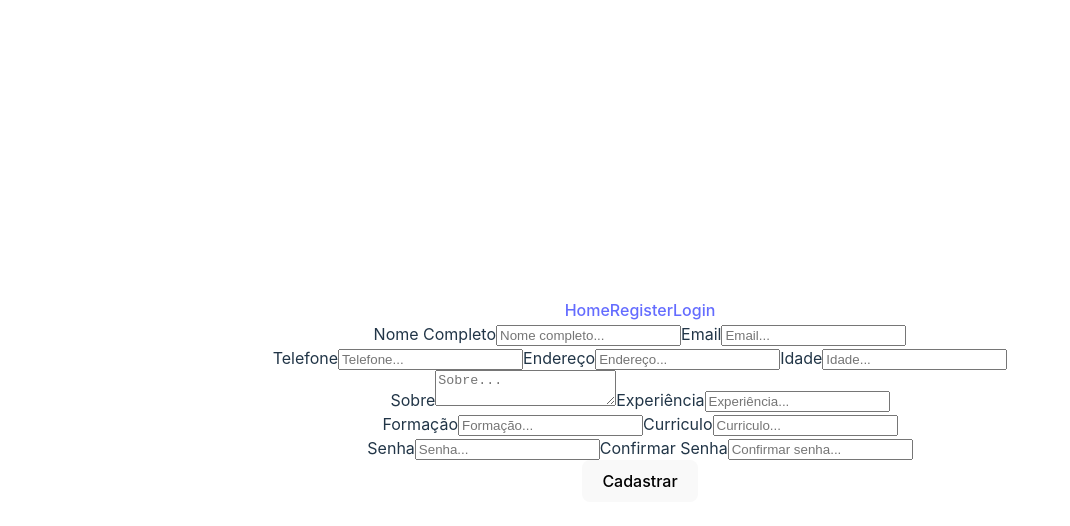
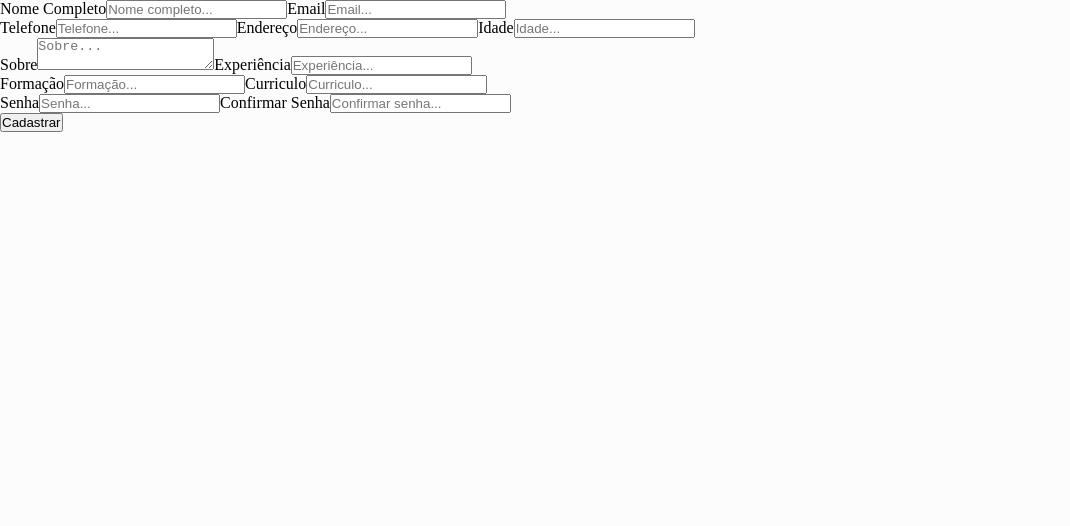
Before and after one commit to ruanvictordev/opus, a React (Vite) app in the folder client/: page /register in a window 1280 px wide. Shown: the top 526 px of the page, without its empty margins (0-1070 px from the left). Built offline with nearby package versions, Linux system fonts and the light colour scheme; no server answers.

Commit message:
:twisted_rightwards_arrows: [MERGE] Merge Bruno Lima Updates.

```diff
--- a/client/src/App.tsx
+++ b/client/src/App.tsx
@@ -1,30 +1,18 @@
-import './App.css';
-import { Routes, Route } from 'react-router-dom';
-import axios from 'axios';
-import { Toaster } from 'react-hot-toast';
-import { CandidateContextProvider } from '../context/candidateContext';
-import Navbar from './components/Navbar';
-import Home from './pages/Home';
-import Register from './pages/RegisterCandidate';
-import Login from './pages/Login';
-import Candidate from './pages/Candidate';
-
-axios.defaults.baseURL = 'http://localhost:8000';
-axios.defaults.withCredentials = true;
+import { Routes, Route } from "react-router-dom";
+import Home from "./pages/Home/Home";
+import Register from "./pages/Resgiter/Resgiter";
+import Login from "./pages/Login/Login";
 
 function App() {
-    return (
-        <CandidateContextProvider>
-            <Navbar />
-            <Toaster position='top-center' toastOptions={{ duration: 2000 }} />
-            <Routes>
-                <Route path='/' element={<Home />} />
-                <Route path='/register' element={<Register />} />
-                <Route path='/login' element={<Login />} />
-                <Route path='/candidate' element={<Candidate />} />
-            </Routes>
-        </CandidateContextProvider>
-    );
+  return (
+    <>
+      <Routes>
+        <Route path="/" element={<Home />} />
+        <Route path="/register" element={<Register />} />
+        <Route path="/login" element={<Login />} />
+      </Routes>
+    </>
+  );
 }
 
 export default App;
--- a/client/src/main.tsx
+++ b/client/src/main.tsx
@@ -1,13 +1,14 @@
-import React from 'react'
-import ReactDOM from 'react-dom/client'
-import App from './App.tsx'
-import './index.css'
-import { BrowserRouter as Router } from 'react-router-dom'
+import React from "react";
+import ReactDOM from "react-dom/client";
+import App from "./App.tsx";
+import { BrowserRouter as Router } from "react-router-dom";
+import { GlobalStyles } from "./styles/globalStyles.ts";
 
-ReactDOM.createRoot(document.getElementById('root')!).render(
+ReactDOM.createRoot(document.getElementById("root")!).render(
   <React.StrictMode>
     <Router>
       <App />
+      <GlobalStyles />
     </Router>
-  </React.StrictMode>,
-)
+  </React.StrictMode>
+);
--- a/client/src/pages/Candidate.tsx
+++ /dev/null
@@ -1,29 +0,0 @@
-import React, { useContext } from 'react';
-import { CandidateContext } from '../../context/candidateContext';
-
-interface Candidate {
-    name: string;
-    // Adicione outras propriedades que seu candidato possa ter
-}
-
-interface CandidateContextType {
-    candidate: Candidate | null;
-    setCandidate: React.Dispatch<React.SetStateAction<Candidate | null>>;
-}
-
-export default function Candidate() {
-    const context = useContext(CandidateContext) as CandidateContextType;
-
-    if (!context.candidate) {
-        return <div>Carregando...</div>;
-    }
-
-    const { candidate } = context;
-
-    return (
-        <div>
-            <h1>Perfil</h1>
-            {!!candidate && (<h2>Olá, {candidate.name}!</h2>)}
-        </div>
-    );
-}
--- a/client/src/pages/Home.tsx
+++ /dev/null
@@ -1,7 +0,0 @@
-import React from 'react'
-
-export default function Home() {
-  return (
-    <div>Home</div>
-  )
-}
--- /dev/null
+++ b/client/src/pages/Home/Home.tsx
@@ -0,0 +1,9 @@
+import Navbar from "../../components/Navbar";
+
+export default function Home() {
+  return (
+    <>
+      <Navbar />
+    </>
+  );
+}
--- /dev/null
+++ b/client/src/pages/Home/styles.ts
@@ -0,0 +1 @@
+import Styled from "styled-components";
--- a/client/src/pages/Login.tsx
+++ /dev/null
@@ -1,44 +0,0 @@
-import React, { useState } from 'react';
-import axios from 'axios';
-import toast from 'react-hot-toast';
-import { useNavigate } from 'react-router-dom';
-
-export default function Login() {
-  const navigate = useNavigate()
-  const [data, setData] = useState({
-    email: '',
-    password: ''
-  })
-
-  const loginUser = async (e: { preventDefault: () => void; }) =>{
-    e.preventDefault();
-    const {email, password} = data
-    try {
-      const {data} = await axios.post('/login', {
-        email,
-        password
-      });
-      if(data.error){
-        toast.error(data.error)
-      } else{
-        setData({email: '', password: ''})
-        toast.success('Login com sucesso. Bem Vindo!')
-        navigate('/candidate')
-      }
-    } catch (error) {
-
-    }
-  }
-
-  return (
-    <div>
-        <form onSubmit={loginUser}>
-            <label>Email</label>
-            <input type="text" id='email' placeholder='Email...' value={data.email} onChange={(e) => setData({...data, email: e.target.value} )}/><br />
-            <label>Senha</label>
-            <input type="text" id='password' placeholder='Senha...' value={data.password} onChange={(e) => setData({...data, password: e.target.value} )}/><br />
-            <button type='submit'>Logar</button>
-        </form>
-    </div>
-  )
-}
--- /dev/null
+++ b/client/src/pages/Login/Login.tsx
@@ -0,0 +1,19 @@
+import React from 'react'
+
+export default function Login() {
+  const loginUser = (e: { preventDefault: () => void; }) =>{
+    e.preventDefault();
+  }
+
+  return (
+    <div>
+        <form onSubmit={loginUser}>
+            <label>Email</label>
+            <input type="text" id='email' placeholder='Email...'/><br />
+            <label>Senha</label>
+            <input type="text" id='password' placeholder='Senha...'/><br />
+            <button type='submit'>Logar</button>
+        </form>
+    </div>
+  )
+}
--- a/client/src/pages/RegisterCandidate.tsx
+++ /dev/null
@@ -1,80 +0,0 @@
-import React, { useState } from 'react'
-import axios from 'axios';
-import {toast} from 'react-hot-toast'
-import { useNavigate } from 'react-router-dom';
-
-export default function RegisterCandidate() {
-    const navigate = useNavigate();
-    const [data, setData] = useState({
-        name: '',
-        email: '',
-        phone: '',
-        address: '',
-        age: '',
-        about: '',
-        experience: '',
-        formation: '',
-        curriculum: '',
-        password: '',
-        confirmPasword: ''
-    })
-
-    const registerCandidate = async (e: { preventDefault: () => void; }) => {
-        e.preventDefault();
-        const {name, email, phone, address, age, about, experience, formation, curriculum, password} = data
-        try {
-            const {data} = await axios.post('/register', {name, email, phone, address, age, about, experience, formation, curriculum, password});
-            if(data.error){
-                toast.error(data.error);
-            } else{
-                setData({
-                    name: '',
-                    email: '',
-                    phone: '',
-                    address: '',
-                    age: '',
-                    about: '',
-                    experience: '',
-                    formation: '',
-                    curriculum: '',
-                    password: '',
-                    confirmPasword: ''
-                });
-                toast.success('Register Successfuly.');
-                navigate('/login')
-            }
-        } catch (error) {
-            console.log(error);
-        }
-    }
-
-    return (
-    <div>
-        <form onSubmit={registerCandidate}>
-            <label>Nome Completo</label>
-            <input type="text" id='name' placeholder='Nome completo...' value={data.name} onChange={(e) => setData({...data, name: e.target.value} )}/>
-            <label>Email</label>
-            <input type="text" id='email' placeholder='Email...' value={data.email} onChange={(e) => setData({...data, email: e.target.value} )}/><br></br>
-            <label>Telefone</label>
-            <input type="text" id='phone' placeholder='Telefone...' value={data.phone} onChange={(e) => setData({...data, phone: e.target.value} )}/>
-            <label>Endereço</label>
-            <input type="text" id='address' placeholder='Endereço...' value={data.address} onChange={(e) => setData({...data, address: e.target.value} )}/>
-            <label>Idade</label>
-            <input type="text" id='age' placeholder='Idade...' value={data.age} onChange={(e) => setData({...data, age: e.target.value} )}/><br></br>
-            <label>Sobre</label>
-            <textarea name="about" id="about" placeholder='Sobre...' value={data.about} onChange={(e) => setData({...data, about: e.target.value} )}></textarea>
-            <label>Experiência</label>
-            <input type="text" id='experience' placeholder='Experiência...' value={data.experience} onChange={(e) => setData({...data, experience: e.target.value} )}/><br></br>
-            <label>Formação</label>
-            <input type="text" id='formation' placeholder='Formação...' value={data.formation} onChange={(e) => setData({...data, formation: e.target.value} )}/>
-            <label>Curriculo</label>
-            <input type="text" id='curriculum' placeholder='Curriculo...' value={data.curriculum} onChange={(e) => setData({...data, curriculum: e.target.value} )}/><br></br>
-            <label>Senha</label>
-            <input type="text" id='password' placeholder='Senha...' value={data.password} onChange={(e) => setData({...data, password: e.target.value} )}/>
-            <label>Confirmar Senha</label>
-            <input type="text" id='confirmPassword' placeholder='Confirmar senha...' value={data.confirmPasword} onChange={(e) => setData({...data, confirmPasword: e.target.value} )}/><br></br>
-            <button type='submit'>Cadastrar</button>
-        </form>
-    </div>
-  )
-}
--- /dev/null
+++ b/client/src/pages/Resgiter/Resgiter.tsx
@@ -0,0 +1,37 @@
+import React from 'react'
+
+export default function Register() {
+    const registerCandidate = (e: { preventDefault: () => void; }) => {
+        e.preventDefault();
+    }
+
+    return (
+    <div>
+        <form onSubmit={registerCandidate}>
+            <label>Nome Completo</label>
+            <input type="text" id='name' placeholder='Nome completo...'/>
+            <label>Email</label>
+            <input type="text" id='email' placeholder='Email...'/><br></br>
+            <label>Telefone</label>
+            <input type="text" id='phone' placeholder='Telefone...'/>
+            <label>Endereço</label>
+            <input type="text" id='address' placeholder='Endereço...'/>
+            <label>Idade</label>
+            <input type="text" id='age' placeholder='Idade...'/><br></br>
+            <label>Sobre</label>
+            <textarea name="about" id="about" placeholder='Sobre...'></textarea>
+            <label>Experiência</label>
+            <input type="text" id='experience' placeholder='Experiência...'/><br></br>
+            <label>Formação</label>
+            <input type="text" id='formation' placeholder='Formação...'/>
+            <label>Curriculo</label>
+            <input type="text" id='curriculum' placeholder='Curriculo...'/><br></br>
+            <label>Senha</label>
+            <input type="text" id='password' placeholder='Senha...'/>
+            <label>Confirmar Senha</label>
+            <input type="text" id='confirmPassword' placeholder='Confirmar senha...'/><br></br>
+            <button type='submit'>Cadastrar</button>
+        </form>
+    </div>
+  )
+}
--- /dev/null
+++ b/client/src/styles/globalStyles.ts
@@ -0,0 +1,13 @@
+import { createGlobalStyle } from "styled-components";
+import { theme } from "./theme";
+
+export const GlobalStyles = createGlobalStyle`
+ *{
+  margin:0px;
+  padding:0px;
+  box-sizing: border-box;
+ }
+ body{
+    background: ${theme.colors.colorFour};
+ }
+`;
--- /dev/null
+++ b/client/src/styles/theme.ts
@@ -0,0 +1,9 @@
+export const theme = {
+  //theme tem a ver com o tema de colores
+  colors: {
+    colorOne: "#3A4BDE",
+    colorTwo: "#0064CF",
+    colorThree: "#007BFF",
+    colorFour: "#FCFCFC",
+  },
+};
```
